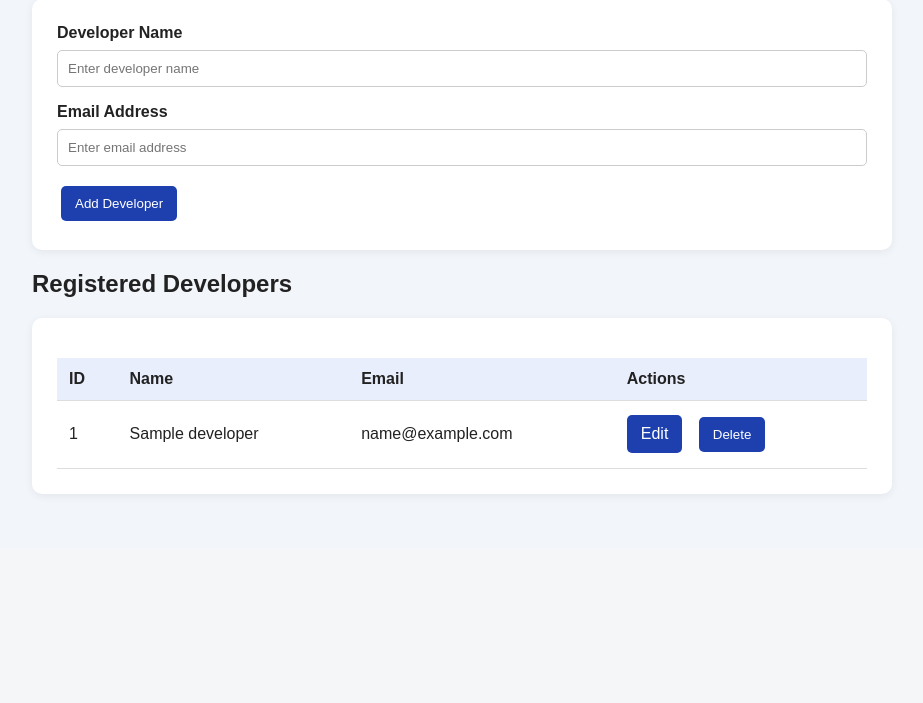
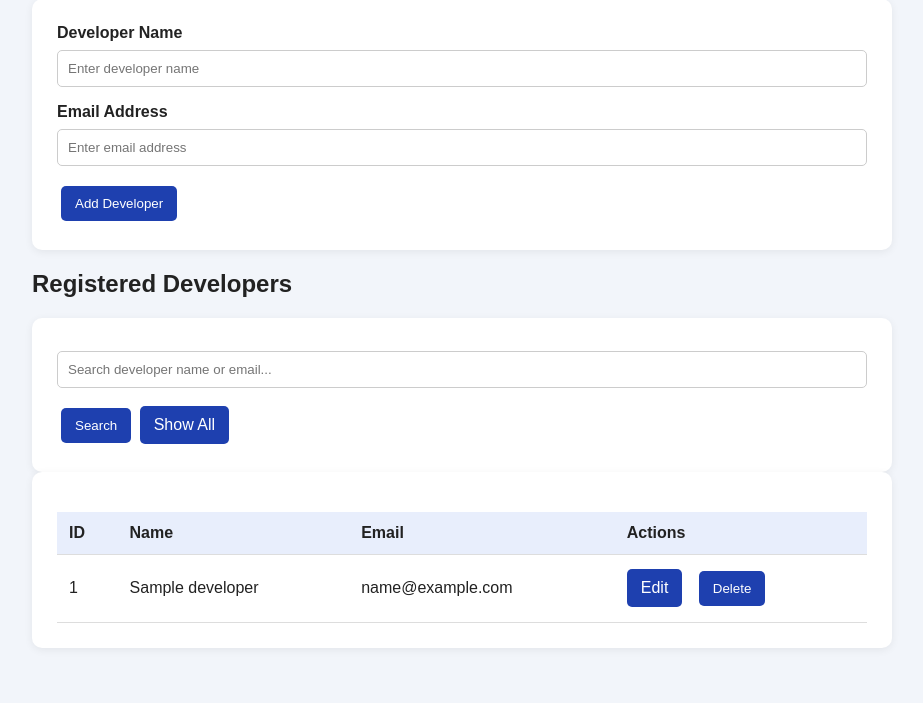
Before and after one commit to AlkierGit/webdev_business, a PHP site: page /developers.php in a window 1280 px wide. Shown: the part 336-1039 px from the top of the page, without its empty margins (178-1101 px from the left). Before the commit the page ends 831 px from the top, so only its background shows below. Run offline with PHP 8.4, Linux system fonts and the light colour scheme; the visitor is signed in with stand-in values (Sample User, id 1); tables that the repository leaves empty or names only in its code hold one stand-in row (values such as "Sample post").

Commit message:
Update developers.php

```diff
--- a/developers.php
+++ b/developers.php
@@ -53,9 +53,12 @@ if (isset($_POST["update"])) {
     if ($id > 0 && $name !== "" && $email !== "") {
        $stmt = $conn->prepare(
    "UPDATE developers
-             SET developer_name = ?, email = ?, updated_by = ?
+    SET developer_name = ?,
+        email = ?,
+        updated_by = ?
     WHERE developer_id = ?"
 );
+$stmt->execute([$name, $email, $user_id, $id]);
         $stmt->execute([$name, $email, $user_id, $id]);
 
         $log = $conn->prepare(
@@ -73,6 +76,7 @@ if (isset($_POST["update"])) {
     header("Location: developers.php");
     exit;
 }
+
 
 
 // Delete a developer
@@ -127,12 +131,23 @@ if (isset($_GET["edit"])) {
     $editDeveloper = $stmt->fetch();
 }
 
-// Get all developers
+// Search developers
+$search = trim($_GET["search"] ?? "");
+if ($search !== "") {
+   $stmt = $conn->prepare(
+       "SELECT * FROM developers
+        WHERE developer_name LIKE ?
+        OR email LIKE ?
+        ORDER BY developer_id DESC"
+   );
+   $keyword = "%" . $search . "%";
+   $stmt->execute([$keyword, $keyword]);
+} else {
    $stmt = $conn->query(
        "SELECT * FROM developers ORDER BY developer_id DESC"
    );
+}
 $developers = $stmt->fetchAll();
-
 function e($value) {
    return htmlspecialchars((string)$value, ENT_QUOTES, "UTF-8");
 }
@@ -193,6 +208,16 @@ function e($value) {
     </form>
 
     <h2>Registered Developers</h2>
+    <form method="GET" action="developers.php" class="card">
+   <input
+       type="text"
+       name="search"
+       placeholder="Search developer name or email..."
+       value="<?= e($_GET["search"] ?? "") ?>"
+   >
+   <button type="submit">Search</button>
+   <a href="developers.php">Show All</a>
+</form>
 
     <div class="card">
         <table>
```
Lines whose indentation alone changed are shown as unchanged.
